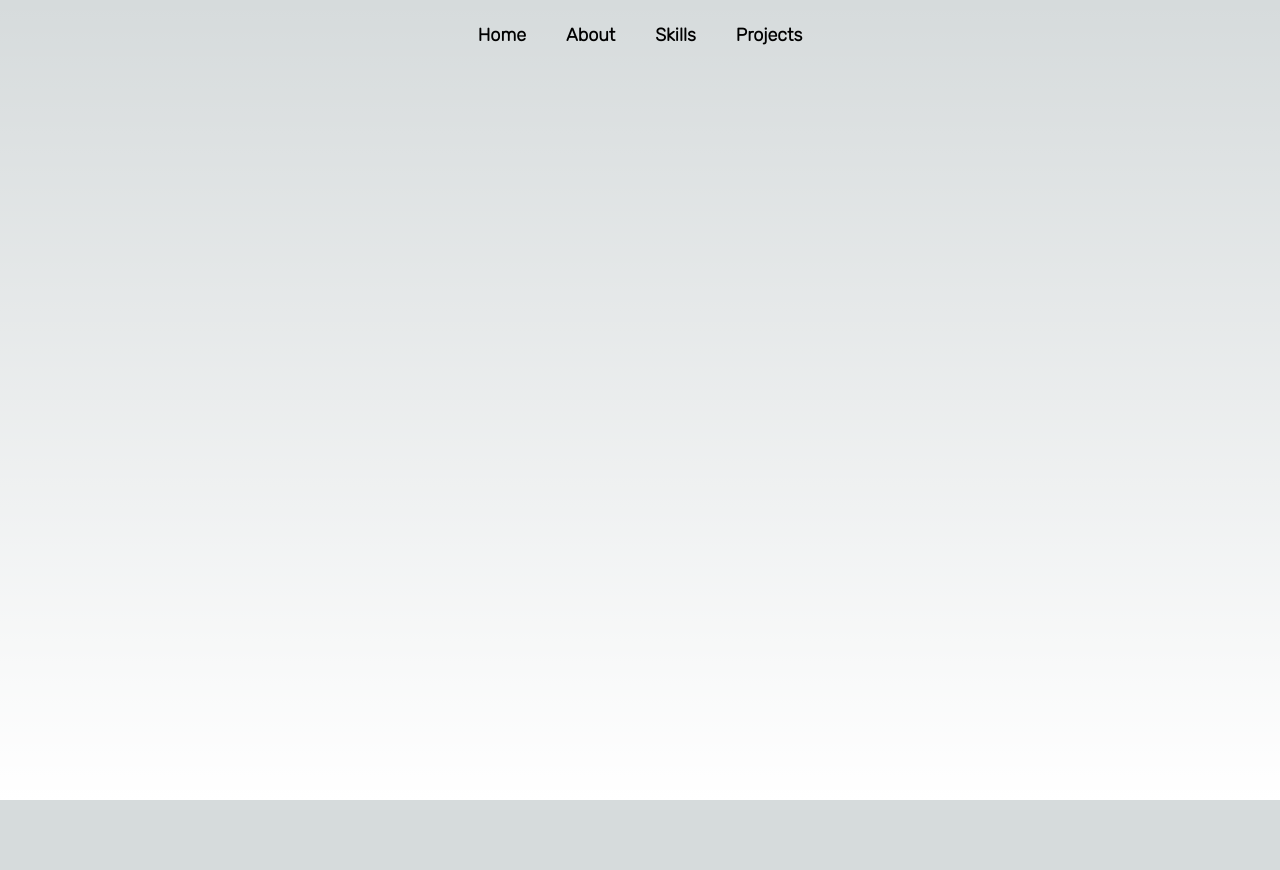
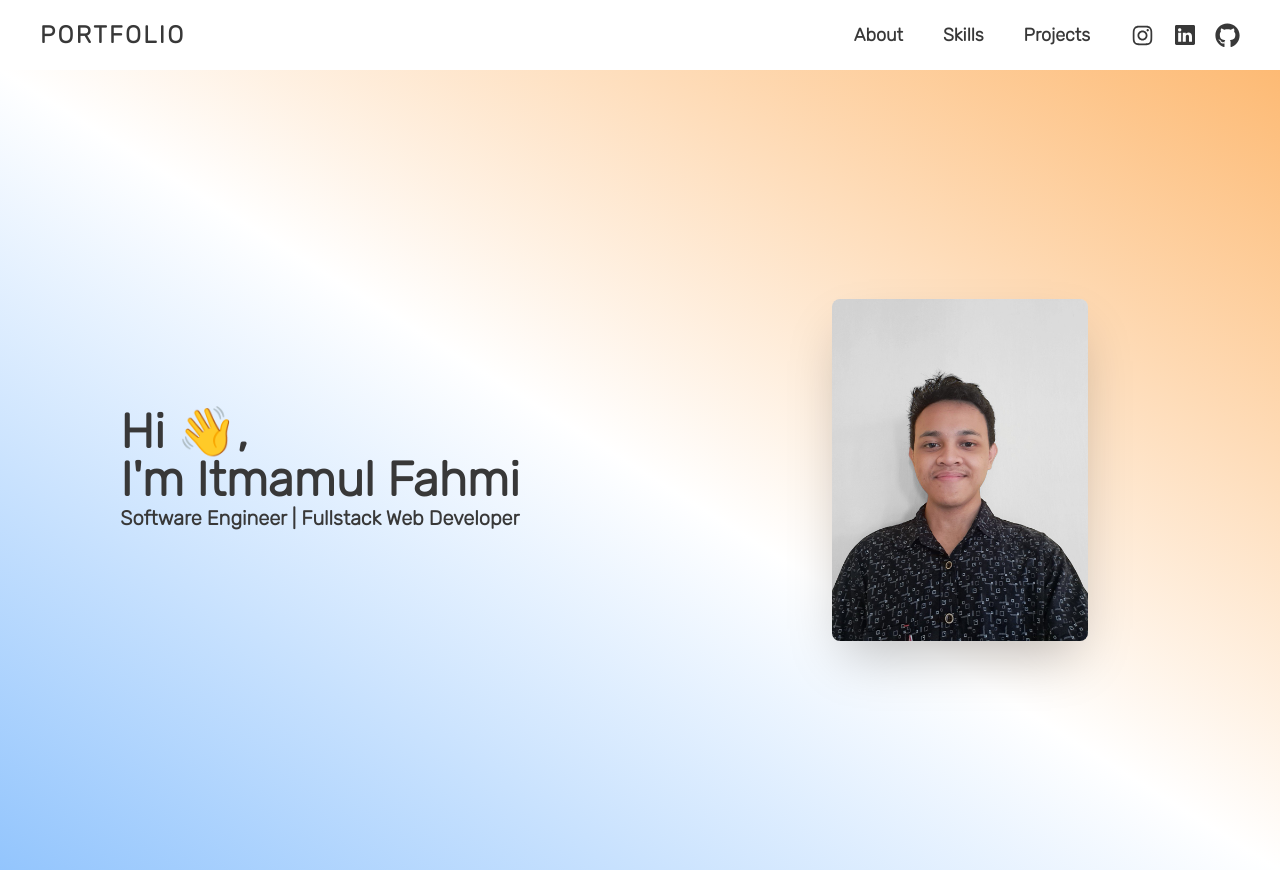
Before and after one commit to fahmiitmamul/portfolio-website, a Next.js app: page / in a window 1280 px wide. Before the commit the page ends 800 px from the top, so only its background shows below. Built offline with nearby package versions, Linux system fonts and the light colour scheme.

Commit message:
fix: fix some code in pages

```diff
--- a/app/page.tsx
+++ b/app/page.tsx
@@ -1,33 +1,73 @@
-import React from "react";
+"use client";
+import React, { useEffect } from "react";
 import { ConfigProvider } from "antd";
 import theme from "../theme/themeConfig";
+import { AiOutlineInstagram } from "react-icons/ai";
+import { FaGithub } from "react-icons/fa";
+import Profile from "../public/fahmi.jpg";
+import { BsLinkedin } from "react-icons/bs";
+import Image from "next/image";
+import AOS from "aos";
+import "aos/dist/aos.css";
 
-const HomePage = () => (
+export default function Homepage(): JSX.Element {
+  useEffect(() => {
+    AOS.init();
+  }, []);
+
+  return (
     <ConfigProvider theme={theme}>
       <div className="App">
-      <div className="flex justify-center items-center w-full h-[70px] bg-transparent fixed">
-        <nav>
+        <div className="flex justify-between items-center w-full h-[70px] bg-white px-10 text-[#383838]">
+          <div>
+            <p className="font-bold text-2xl uppercase tracking-widest">
+              portfolio
+            </p>
+          </div>
+          <nav className="flex justify-center items-center gap-10">
             <ul className="flex gap-10">
-            <li className="text-lg font-bold cursor-pointer hover:text-[#30E3CA]">
-              Home
-            </li>
-            <li className="text-lg font-bold cursor-pointer hover:text-[#30E3CA]">
+              <li className="text-lg font-bold cursor-pointer hover:text-orange-300">
                 About
               </li>
-            <li className="text-lg font-bold cursor-pointer hover:text-[#30E3CA]">
+              <li className="text-lg font-bold cursor-pointer hover:text-orange-300">
                 Skills
               </li>
-            <li className="text-lg font-bold cursor-pointer hover:text-[#30E3CA]">
+              <li className="text-lg font-bold cursor-pointer hover:text-orange-300">
                 Projects
               </li>
             </ul>
+            <div className="flex justify-center items-center gap-5">
+              <AiOutlineInstagram size={25} />
+              <BsLinkedin size={20} />
+              <FaGithub size={25} />
+            </div>
           </nav>
         </div>
-      <div className="flex w-full h-[800px] body pt-[70px]">
-        <div className="text-4xl"></div>
+        <div className="flex w-full h-screen bg-gradient-to-tr from-blue-300 via-white to-orange-300">
+          <div
+            data-aos="fade-right"
+            className="flex-1 flex flex-col text-[#383838] justify-center items-center"
+          >
+            <div className="flex flex-col max-w-xl text-5xl font-black">
+              <div>Hi 👋,</div>
+              <div>I&apos;m Itmamul Fahmi</div>
+              <div className="text-xl">
+                Software Engineer | Fullstack Web Developer{" "}
+              </div>
+            </div>
+          </div>
+          <div
+            data-aos="fade-left"
+            className="flex-1 flex justify-center items-center"
+          >
+            <Image
+              alt="fahmi"
+              src={Profile}
+              className="w-64 shadow-2xl rounded-lg"
+            />
+          </div>
         </div>
       </div>
     </ConfigProvider>
   );
-
-export default HomePage;
+}
```
Also changed, not shown: public/fahmi.jpg (added). Lines whose indentation alone changed are shown as unchanged.
